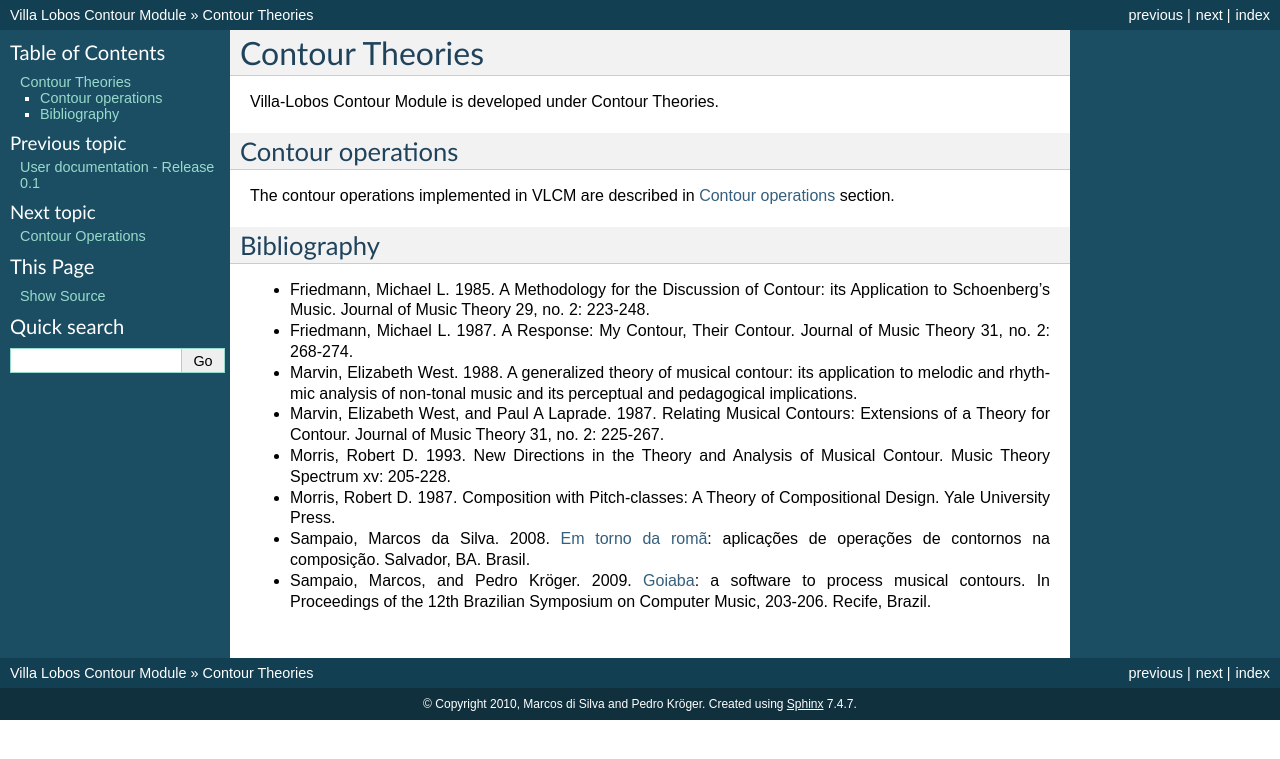
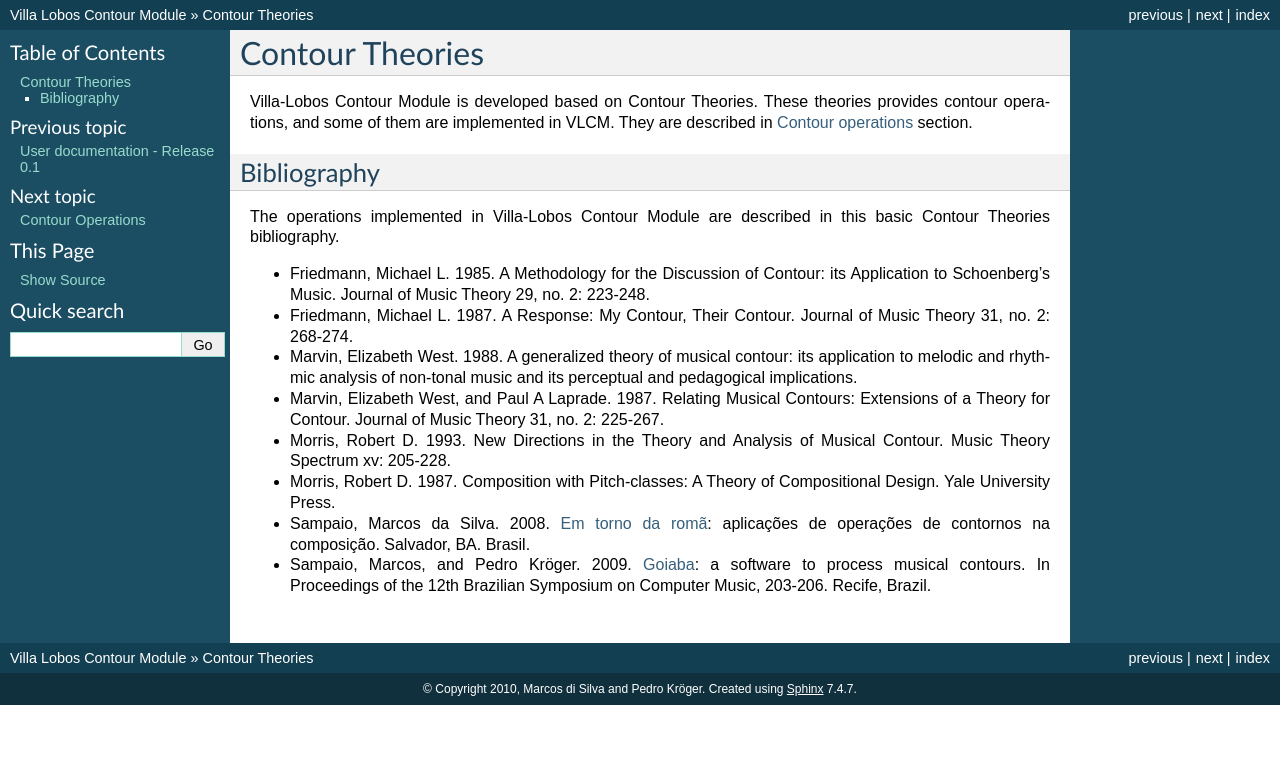
Before and after one commit to msampaio/musicontour, a Sphinx documentation site: the page built from docs/contour-theories.rst, in a window 1280 px wide. Shown: the top 759 px of the page. Built offline with Sphinx 7.4.7, drawn with Linux system fonts in a browser that asks for light colours; formulas are drawn with MathJax 3.

Commit message:
Improves text about contour theories

```diff
--- a/docs/contour-theories.rst
+++ b/docs/contour-theories.rst
@@ -1,16 +1,15 @@
 Contour Theories
 ================
 
-|VLCM| is developed under Contour Theories.
-
-Contour operations
-------------------
-
-The contour operations implemented in VLCM are described in `Contour
-operations <contour-operations.html>`_ section.
+|VLCM| is developed based on Contour Theories. These theories provides
+contour operations, and some of them are implemented in VLCM. They are
+described in `Contour operations <contour-operations.html>`_ section.
 
 Bibliography
 ------------
+
+The operations implemented in |VLCM| are described in this basic
+Contour Theories bibliography.
 
 * Friedmann, Michael L. 1985. A Methodology for the Discussion of
   Contour: its Application to Schoenberg's Music. Journal of Music
```
